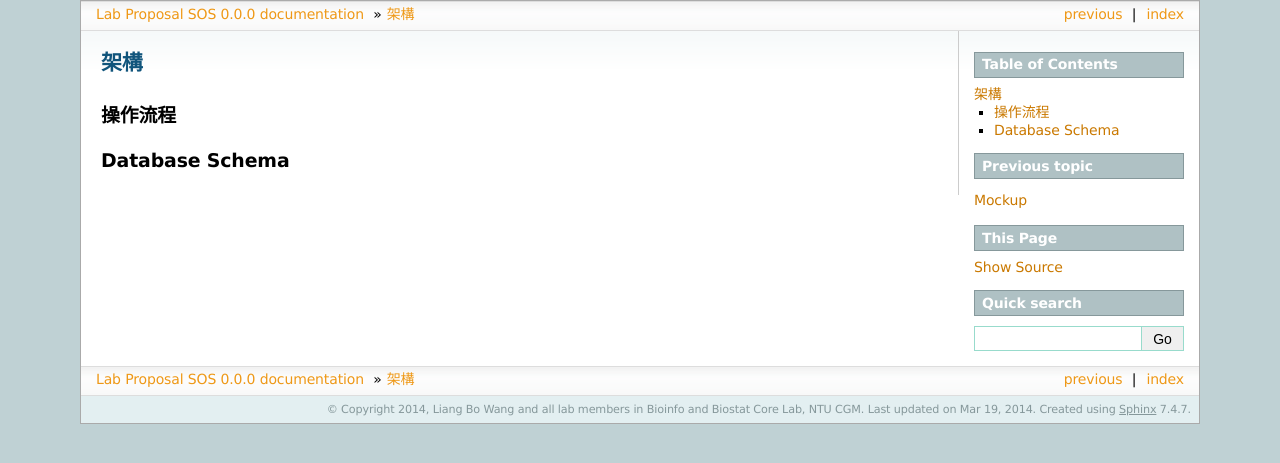
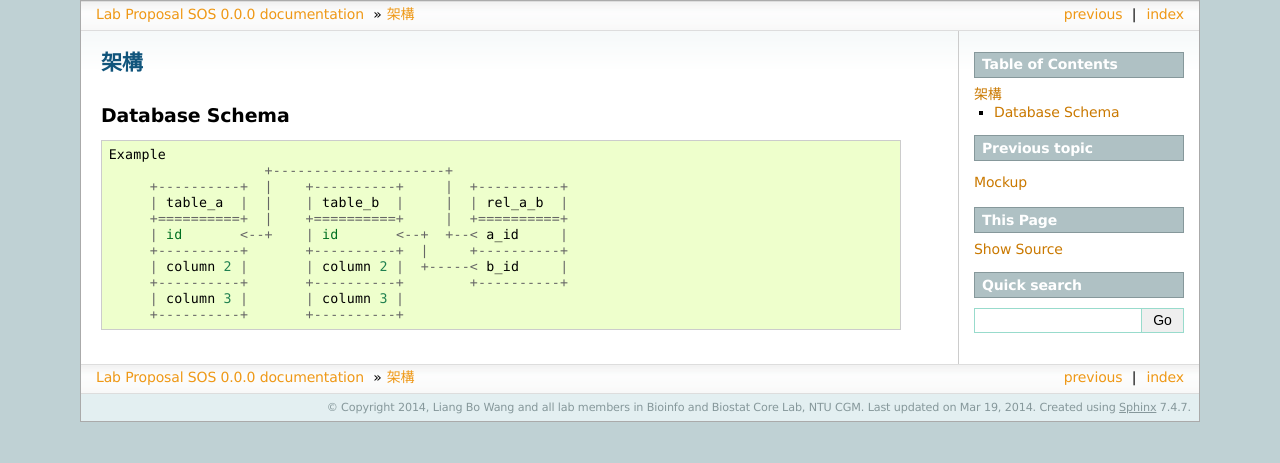
Before and after one commit to ccwang002/lab-proposal-sos, a Sphinx documentation site: the page built from docs/arch.rst, in a window 1280 px wide. Shown: the top 463 px of the page. Built offline with Sphinx 7.4.7, drawn with Linux system fonts in a browser that asks for light colours.

Commit message:
add an awesome db schema example

```diff
--- a/docs/arch.rst
+++ b/docs/arch.rst
@@ -2,10 +2,19 @@
 架構
 ****
 
-操作流程
-========
-
-
-
 Database Schema
 ===============
+
+::
+
+   Example
+                      +---------------------+
+        +----------+  |    +----------+     |  +----------+
+        | table_a  |  |    | table_b  |     |  | rel_a_b  |
+        +==========+  |    +==========+     |  +==========+
+        | id       <--+    | id       <--+  +--< a_id     |
+        +----------+       +----------+  |     +----------+
+        | column 2 |       | column 2 |  +-----< b_id     |
+        +----------+       +----------+        +----------+
+        | column 3 |       | column 3 |
+        +----------+       +----------+
```
